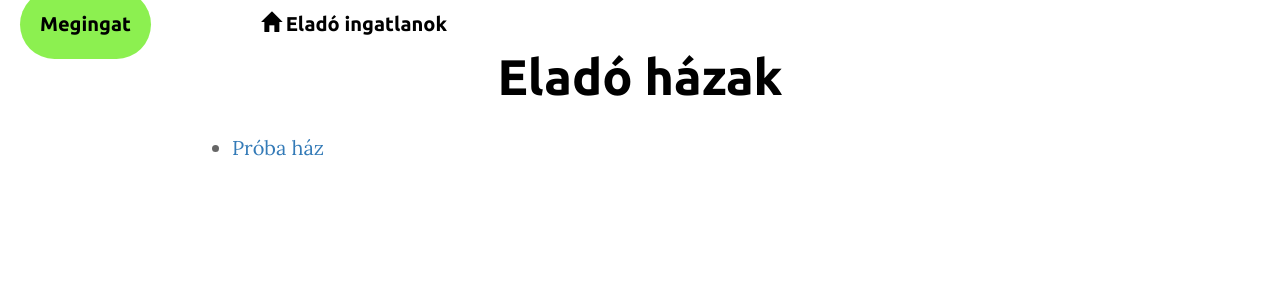
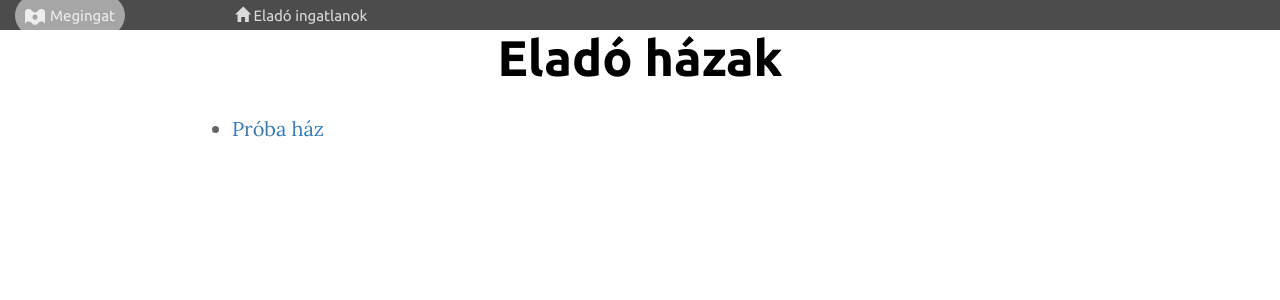
Before and after one commit to darabos/megingat, a Jekyll site: the page built from index.md, in a window 1280 px wide. Shown: the top 300 px of the page. Built offline with Jekyll 4.4.1, drawn with Linux system fonts in a browser that asks for light colours; nearby versions of some CDN libraries.

Commit message:
Kisebb, szebb navbar.

```diff
--- a/_layouts/elado.html
+++ b/_layouts/elado.html
@@ -6,17 +6,17 @@
     <title>{{ page.title }}</title>
     <link rel="stylesheet" href="//netdna.bootstrapcdn.com/bootstrap/3.3.1/css/bootstrap.min.css">
     <link rel="stylesheet" href="http://fonts.googleapis.com/css?family=Lora&subset=latin,latin-ext">
-    <link rel="stylesheet" href="http://fonts.googleapis.com/css?family=Ubuntu:700&subset=latin,latin-ext">
-    <link rel="stylesheet" href="{{ site.baseurl }}/style/elado.css">
+    <link rel="stylesheet" href="http://fonts.googleapis.com/css?family=Ubuntu:400,700&subset=latin,latin-ext">
+    <link rel="stylesheet" href="/style/elado.css">
     <script src="https://ajax.googleapis.com/ajax/libs/jquery/2.1.3/jquery.min.js"></script>
-    <script src="{{ site.baseurl }}/scripts/imagesloaded.pkgd.min.js"></script>
-    <script src="{{ site.baseurl }}/scripts/elado.js"></script>
+    <script src="/scripts/imagesloaded.pkgd.min.js"></script>
+    <script src="/scripts/elado.js"></script>
   </head>
   <body>
     <div class="container-fluid content">
       <div class="navi">
-        <a class="logo" href="{{ site.baseurl }}/">Megingat</a>
-        <a href="{{ site.baseurl }}/elado"><span class="glyphicon glyphicon-home"></span> Eladó ingatlanok</a>
+        <a class="logo" href="/"><img src="/images/logo.svg">Megingat</a>
+        <a href="/elado"><span class="glyphicon glyphicon-home"></span> Eladó ingatlanok</a>
         <div class="clearfix"></div>
       </div>
 
--- a/style/elado.css
+++ b/style/elado.css
@@ -16,11 +16,17 @@
 
 .content .navi {
   margin: 0;
-  padding: 10px;
+  padding: 5px;
+  height: 30px;
+  overflow: hidden;
+  color: rgba(255, 255, 255, 0.8);
+  background: rgba(0, 0, 0, 0.7);
+  font-size: 15px;
+  font-weight: 400;
 }
 
 .content .navi > a {
-  color: black;
+  color: rgba(255, 255, 255, 0.8);
   display: block;
   float: left;
   margin-left: 10px;
@@ -32,10 +38,15 @@
 }
 
 .content .logo {
-  padding: 20px;
-  margin: -20px;
-  border-radius: 100px;
-  background: rgb(140, 240, 80);
+  padding: 10px;
+  margin: -10px;
+  border-radius: 50px;
+  background: rgba(255, 255, 255, 0.5);
+}
+
+.content .logo img {
+  width: 20px;
+  margin-right: 5px;
 }
 
 .content h1 {
```
Also changed, not shown: images/logo.svg (added).
